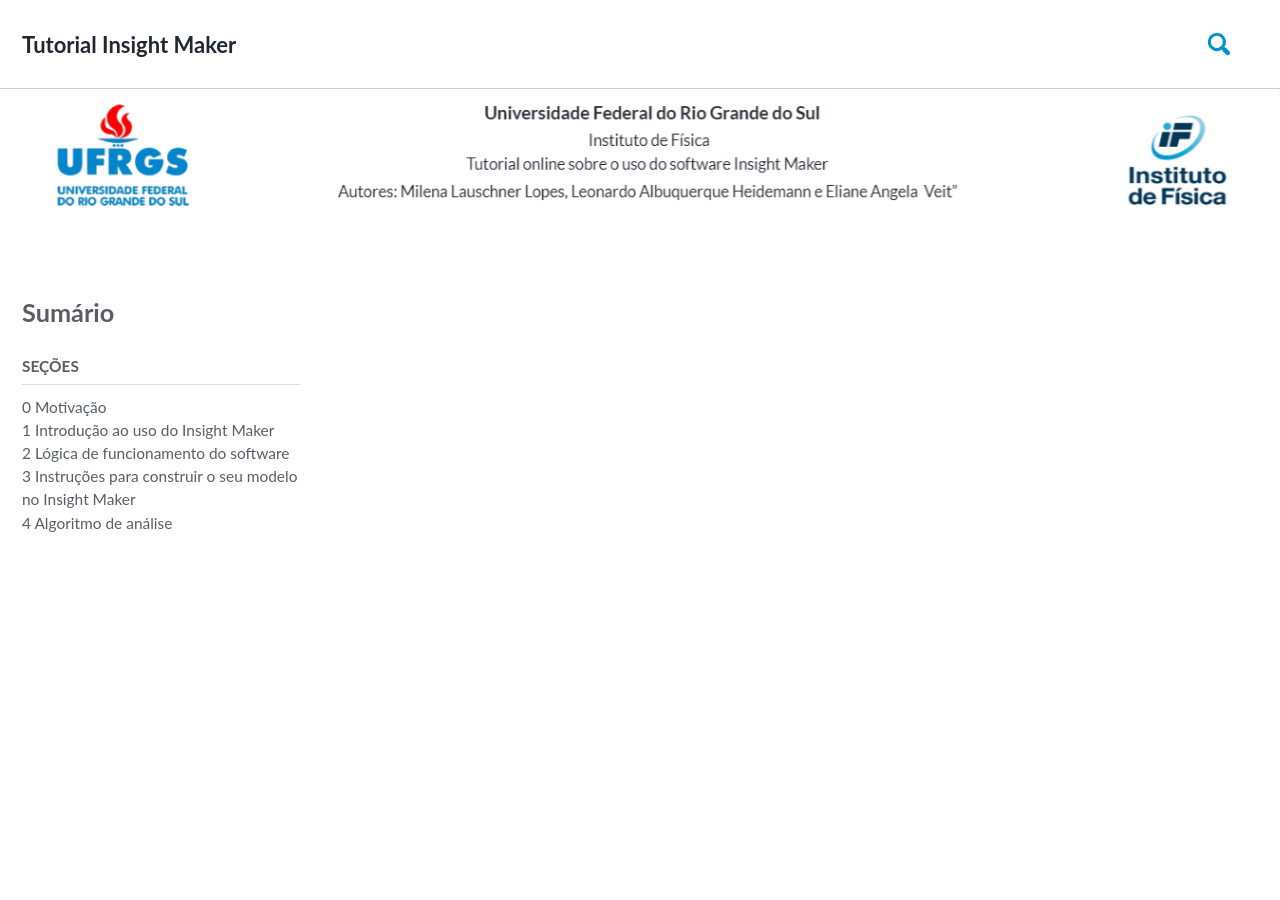
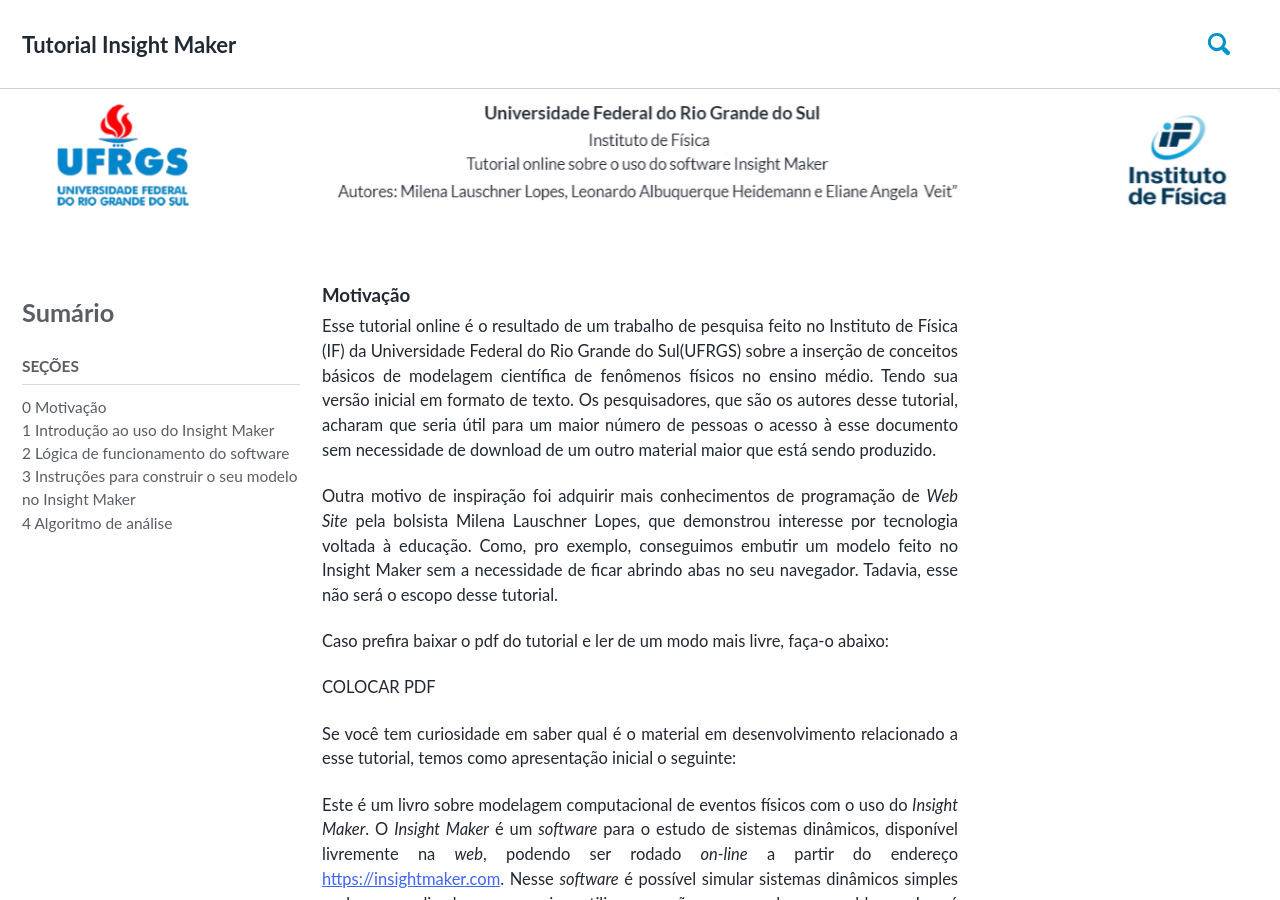
Before and after one commit to milenalauschner/MM, a Jekyll site: the page built from index.md, in a window 1280 px wide and 900 px high. Built offline with Jekyll 4.4.1, drawn with Linux system fonts in a browser that asks for light colours; cached includes are drawn as plain includes; nearby versions of some CDN libraries; some web fonts are replaced.

Commit message:
Update _page.scss

```diff
--- a/_sass/minimal-mistakes/_page.scss
+++ b/_sass/minimal-mistakes/_page.scss
@@ -25,8 +25,7 @@
 }
 
 .page {
-	margin-right: 5em;
-  @include breakpoint($large) {
+  @include breakpoint($x-large) {
     float: right;
      width: calc(110% - #{$right-sidebar-width-narrow});
     padding-right: $right-sidebar-width-narrow;
```
